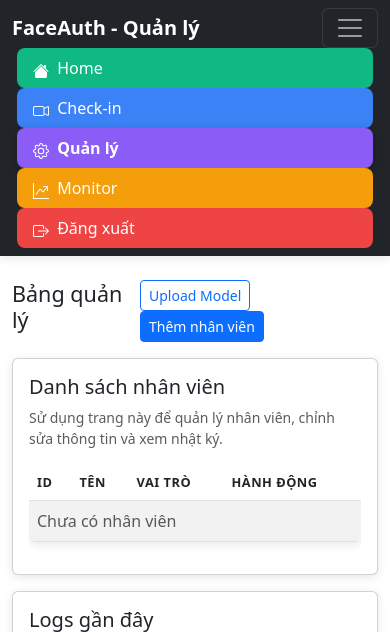
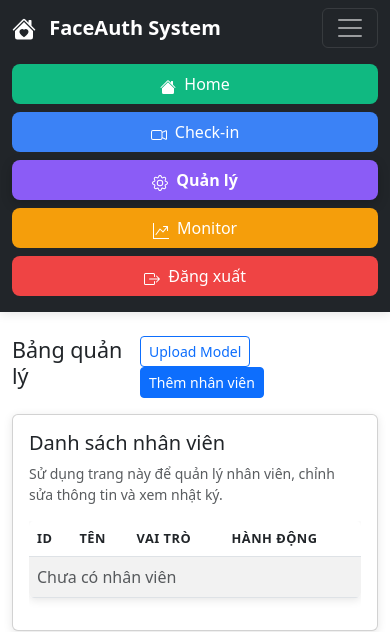
Before and after one commit to cs-khanh/checkin_face_anti_spoofing, a Flask app: page /manage in a window 390 px wide, after a click that opens the changed part. Shown: the top 632 px of the page. Run offline with Flask 3, Linux system fonts and the light colour scheme; the visitor is signed in with stand-in values (Sample User, id 1); parts of the project's set-up code (start-up, migrations or seed data) failed here and were passed over; some libraries are stand-ins or nearby versions.

Commit message:
push code

```diff
--- a/app.py
+++ b/app.py
@@ -16,7 +16,7 @@ import onnxruntime as ort
 from collections import deque
 import time
 import random
-
+root_path = '/home/coder/trong/computervision/checkin_face_anti_spoofing/'
 last_frame_time = None
 FRAME_TIMEOUT = 2.0  # giây
 
@@ -32,7 +32,7 @@ prev_face_gray = None
 MOTION_THR = 2.0    # ngưỡng chuyển động (tune theo camera)
 
 # ================== Anti-spoof (ONNX) ==================
-onnx_path = "/home/coder/trong/computer_vision/face_auth_system/version2/trained_models/face_anti_spoofing/weights/antispoof_80x80.onnx"
+onnx_path = root_path + "trained_models/face_anti_spoofing/weights/antispoof_80x80.onnx"
 
 # ONNX session (CUDA -> CPU fallback đã cấu hình bên dưới)
 sess = ort.InferenceSession(onnx_path, providers=['CUDAExecutionProvider','CPUExecutionProvider'])
@@ -184,9 +184,9 @@ def predict_anti_spoof_facecrop(face_bgr80):
 warnings.filterwarnings('ignore', category=UserWarning, module='onnxruntime')
 
 DRAW_LAND = True
-DET_PATH = "/home/coder/trong/computer_vision/face_auth_system/version2/trained_models/detection/det_10g.onnx"
-EMB_PATH      = "/home/coder/trong/computer_vision/face_auth_system/version2/trained_models/recognition/w600k_r50.onnx"
-TEMPLATES_NPZ = "/home/coder/trong/computer_vision/face_auth_system/version2/trained_models/artifacts/templates.npz"
+DET_PATH = root_path + "trained_models/detection/det_10g.onnx"
+EMB_PATH      = root_path + "trained_models/recognition/w600k_r50.onnx"
+TEMPLATES_NPZ = root_path + "trained_models/artifacts/templates.npz"
 THRESH        = 0.40  # cosine similarity threshold để nhận diện
 
 # GPU Configuration
@@ -273,12 +273,12 @@ def sanitize_embs(embs: np.ndarray) -> np.ndarray:
         embs = embs.reshape(embs.shape[0], -1)
     return np.ascontiguousarray(embs.astype(np.float32))
 
-names, embs = load_templates(TEMPLATES_NPZ)
-embs = sanitize_embs(embs)
-faiss_index = faiss.IndexFlatIP(embs.shape[1])
-print(embs.shape)
-faiss_index.add(embs)
-print(f"[GALLERY] identities={len(names)}  dim={embs.shape[1] if embs.size else 0}")
+# names, embs = load_templates(TEMPLATES_NPZ)
+# embs = sanitize_embs(embs)
+# faiss_index = faiss.IndexFlatIP(embs.shape[1])
+# print(embs.shape)
+# faiss_index.add(embs)
+# print(f"[GALLERY] identities={len(names)}  dim={embs.shape[1] if embs.size else 0}")
 print(f"[Start App] Face Recognition ✅")
 
 # ========= UTILS =========
--- a/templates/manage.html
+++ b/templates/manage.html
@@ -9,10 +9,11 @@
 		<link href="https://cdn.jsdelivr.net/npm/bootstrap@5.3.0/dist/css/bootstrap.min.css" rel="stylesheet">
 		<style>
 			.navbar-nav .nav-link {
-				margin: 0 5px;
+				margin: 0 3px;
 				padding: 8px 16px;
 				border-radius: 8px;
 				transition: all 0.3s ease;
+				white-space: nowrap;
 			}
 
 			/* Màu sắc cho các nút */
@@ -74,12 +75,34 @@
 			.navbar-nav .nav-link svg {
 				vertical-align: text-bottom;
 			}
+
+			/* Mobile responsive */
+			@media (max-width: 992px) {
+				.navbar-nav {
+					margin-top: 1rem;
+				}
+
+				.navbar-nav .nav-item {
+					margin-bottom: 0.5rem;
+				}
+
+				.navbar-nav .nav-link {
+					margin: 0;
+					display: block;
+					text-align: center;
+				}
+			}
 		</style>
 	</head>
 	<body>
 		<nav class="navbar navbar-expand-lg navbar-dark bg-dark">
 			<div class="container-fluid">
-				<a class="navbar-brand" href="#">FaceAuth - Quản lý</a>
+				<a class="navbar-brand" href="#"> <svg xmlns="http://www.w3.org/2000/svg" width="24" height="24" fill="currentColor" class="bi bi-house-heart-fill me-2" viewBox="0 0 16 16" style="vertical-align: text-bottom;">
+                    <path d="M7.293 1.5a1 1 0 0 1 1.414 0L11 3.793V2.5a.5.5 0 0 1 .5-.5h1a.5.5 0 0 1 .5.5v3.293l2.354 2.353a.5.5 0 0 1-.708.708L8 2.207 1.354 8.854a.5.5 0 1 1-.708-.708z"/>
+                    <path d="m14 9.293-6-6-6 6V13.5A1.5 1.5 0 0 0 3.5 15h9a1.5 1.5 0 0 0 1.5-1.5zm-6-.811c1.664-1.673 5.825 1.254 0 5.018-5.825-3.764-1.664-6.691 0-5.018"/>
+                </svg>
+                FaceAuth System
+            </a>
 				<button class="navbar-toggler" type="button" data-bs-toggle="collapse" data-bs-target="#navbarNav" aria-controls="#navbarNav" aria-expanded="false" aria-label="Toggle navigation">
 					<span class="navbar-toggler-icon"></span>
 				</button>
```
Also changed, not shown: check_version.py (added, +29 -0 lines), lib.txt (+5 -4 lines), requirements.txt (+13 -10 lines), 1 other file.
